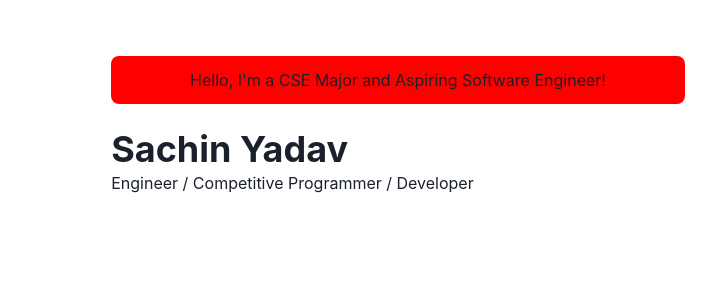
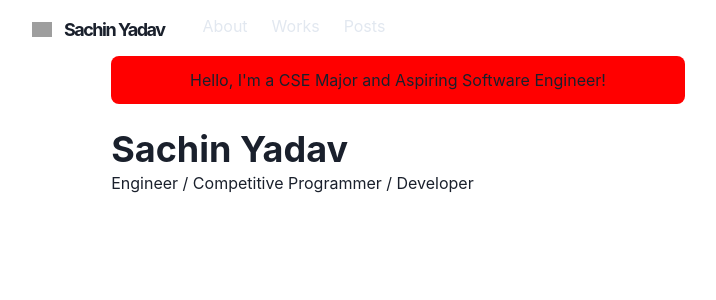
Before and after one commit to sachin3145/personal-website, a Next.js app: page / in a window 1280 px wide. Shown: the top 300 px of the page, without its empty margins (242-958 px from the left). Built offline with nearby package versions, Linux system fonts and the light colour scheme; grey boxes are pictures that could not be loaded.

Commit message:
CREATED NAVBAR

```diff
--- a/components/layouts/main.js
+++ b/components/layouts/main.js
@@ -1,5 +1,6 @@
 import { Box, Container } from "@chakra-ui/react";
 import Head from "next/head";
+import Navbar from "../navbar.js"
 
 const Main = ({ children, router }) => {
   return (
@@ -8,6 +9,7 @@ const Main = ({ children, router }) => {
         <meta name="viewport" content="width=device-width, initial-scale=1" />
         <title>Sachin Yadav - Homepage</title>
       </Head>
+      <Navbar path={router.asPath} />
       <Container maxW={"container.md"} pt={14}>
         {children}
       </Container>
--- /dev/null
+++ b/components/logo.js
@@ -0,0 +1,42 @@
+import Link from "next/link";
+import Image from "next/image";
+import { Text, useColorModeValue } from "@chakra-ui/react";
+import styled from "@emotion/styled";
+
+const LogoBox = styled.span`
+font-weight: bold;
+font-size: 18px;
+display: inline-flex;
+align-items: center;
+height: 30px;
+line-height: 20px;
+padding: 10px;
+
+&:hover img{
+  transform: rotate(20deg);
+}
+`
+
+const Logo = () => {
+  const footPrintImg = `/images/footprint${useColorModeValue('', '-dark')}.png`
+
+  return (
+    <Link href="/">
+
+        <LogoBox>
+          <Image src={footPrintImg} width="20" height="20" alt="logo" />
+          <Text
+            color={useColorModeValue('gray.800', 'whiteAlpha.900')}
+            fontFamily='M PLUS Roundede 1c'
+            fontWeight="bold"
+            ml={3}
+          >
+            Sachin Yadav
+          </Text>
+        </LogoBox>
+
+    </Link>
+  );
+}
+
+export default Logo;
--- /dev/null
+++ b/components/navbar.js
@@ -0,0 +1,110 @@
+import Logo from "./logo";
+import NextLink from 'next/link';
+import {
+  Container,
+  Box,
+  Link,
+  Stack,
+  Heading,
+  Flex,
+  Menu,
+  MenuItem,
+  MenuList,
+  MenuButton,
+  IconButton,
+  useColorModeValue
+} from '@chakra-ui/react'
+import { HamburgerIcon } from "@chakra-ui/icons";
+import dynamic from "next/dynamic";
+
+
+const LinkItem = ({ href, path, children }) => {
+  const active = path === href;
+  const inactiveColor = useColorModeValue('gray.200', 'whiteAlpha.900');
+  return (
+    <NextLink href={href}>
+      <Link
+        p={2}
+        bg={active ? 'glassTeal' : undefined}
+        color={active ? '#202023' : inactiveColor}
+      >
+        {children}
+      </Link>
+    </NextLink>
+  )
+}
+
+const Navbar = props => {
+  const { path } = props;
+  return (
+    <Box
+      position="fixed"
+      as="nav"
+      w="100%"
+      bg={useColorModeValue('#ffffff40', '#20202380')}
+      style={{ backdropFilter: 'blur(10px)' }}
+      zIndex={1}
+      {...props}
+    >
+      <Container
+        display="flex"
+        p={2}
+        maxW={'container.md'}
+        wrap="wrap"
+        align="center"
+        justify="space-between"
+      >
+        <Flex align="center" mr={5}>
+          <Heading as="h1" size="lg" letterSpacing={'tighter'}>
+            <Logo />
+          </Heading>
+        </Flex>
+        <Stack
+          direction={{ base: 'column', md: 'row' }}
+          display={{ base: 'none', md: 'flex' }}
+          width={{ base: 'full', md: 'auto' }}
+          alignItems="center"
+          flexGrow={1}
+          mt={{ base: 4, md: 0 }}
+        >
+
+          <LinkItem href="/about" path={path}>
+            About
+          </LinkItem>
+          <LinkItem href="/works" path={path}>
+            Works
+          </LinkItem>
+          <LinkItem href="/posts" path={path}>
+            Posts
+          </LinkItem>
+        </Stack>
+
+        <Box flex={1} align="right">
+          <Box ml={2} display={{ base: 'inline', md: 'none' }}>
+            <Menu>
+              <MenuButton
+                as={IconButton}
+                icon={<HamburgerIcon />}
+                variant="outline"
+                aria-label="Options"
+              />
+              <MenuList>
+                <NextLink href="/about" passHref>
+                  <MenuItem as={Link}>About</MenuItem>
+                </NextLink>
+                <NextLink href="/works" passHref>
+                  <MenuItem as={Link}>Works</MenuItem>
+                </NextLink>
+                <NextLink href="/posts" passHref>
+                  <MenuItem as={Link}>Posts</MenuItem>
+                </NextLink>
+              </MenuList>
+            </Menu>
+          </Box>
+        </Box>
+      </Container>
+    </Box>
+  )
+}
+
+export default dynamic(()=>Promise.resolve(Navbar), {ssr: false});
--- a/package.json
+++ b/package.json
@@ -12,6 +12,7 @@
   "author": "",
   "license": "MIT",
   "dependencies": {
+    "@chakra-ui/icons": "^2.1.0",
     "@chakra-ui/react": "^2.8.0",
     "@emotion/react": "^11.11.1",
     "@emotion/styled": "^11.11.0",
```
Also changed, not shown: 1 other file (tests, documents, lock files or other folders).
